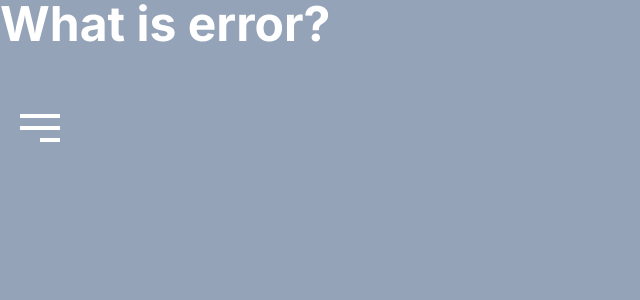
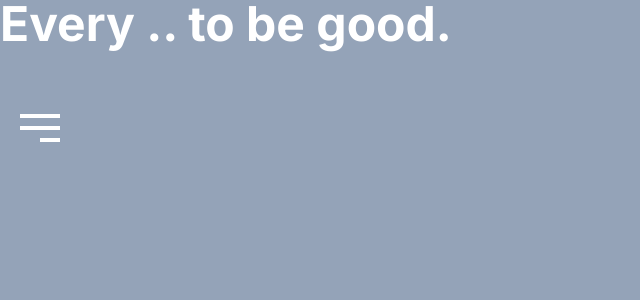
Before and after one commit to easycode002/next-cicd, a Next.js app: page / in a window 1280 px wide. Shown: the top 300 px of the page, without its empty margins (0-640 px from the left). Built offline with nearby package versions, Linux system fonts and the light colour scheme.

Commit message:
59th time commit

```diff
--- a/app/page.tsx
+++ b/app/page.tsx
@@ -9,7 +9,7 @@ export default function Home() {
   return (
     <>
       <div className="bg-slate-400 w-full h-screen">
-        <h1 className="font-bold text-5xl mb-10 text-white">What is error?</h1>
+        <h1 className="font-bold text-5xl mb-10 text-white">Every .. to be good.</h1>
         {/* <ToggleButton
           selected={selected}
           setSelected={setSelected}
```
